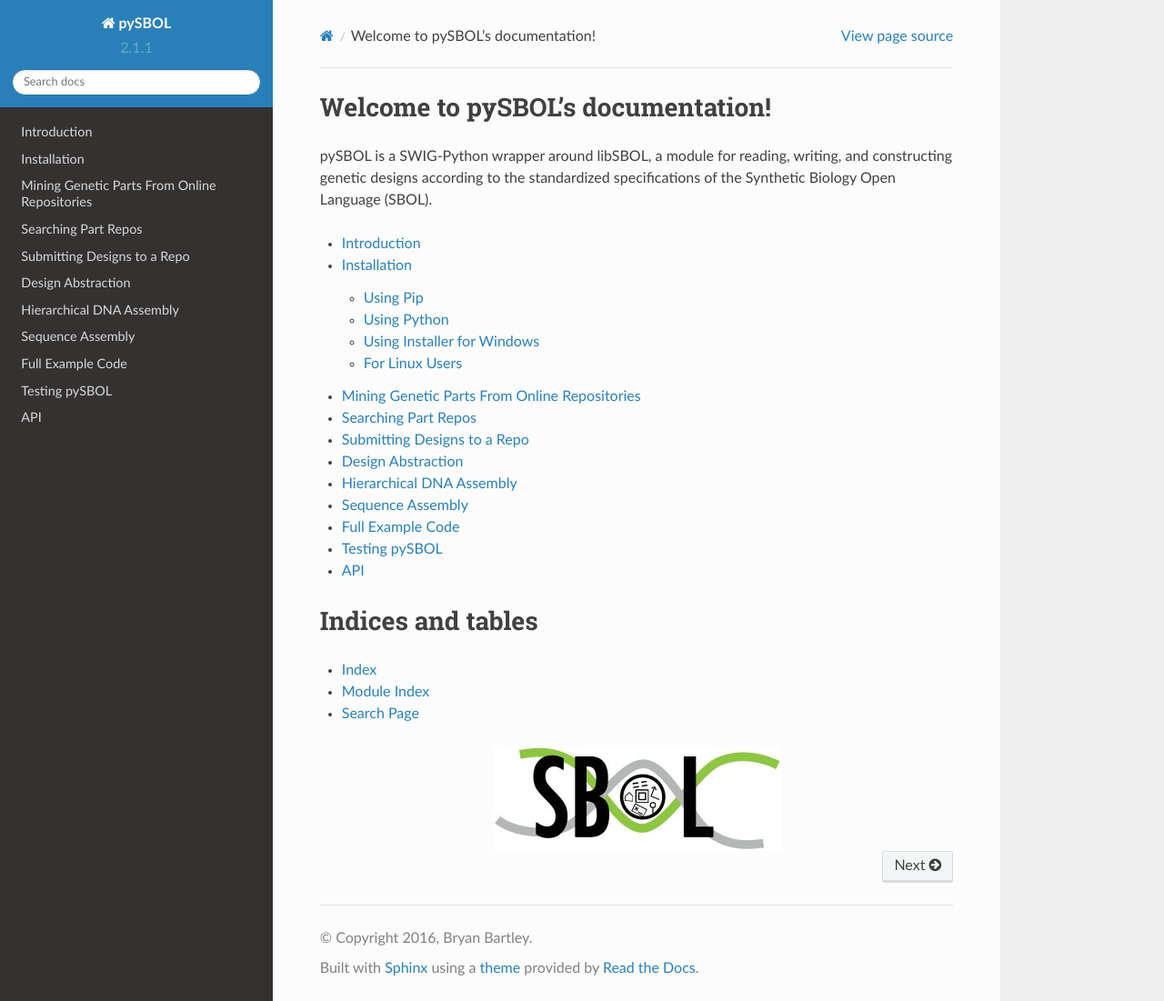
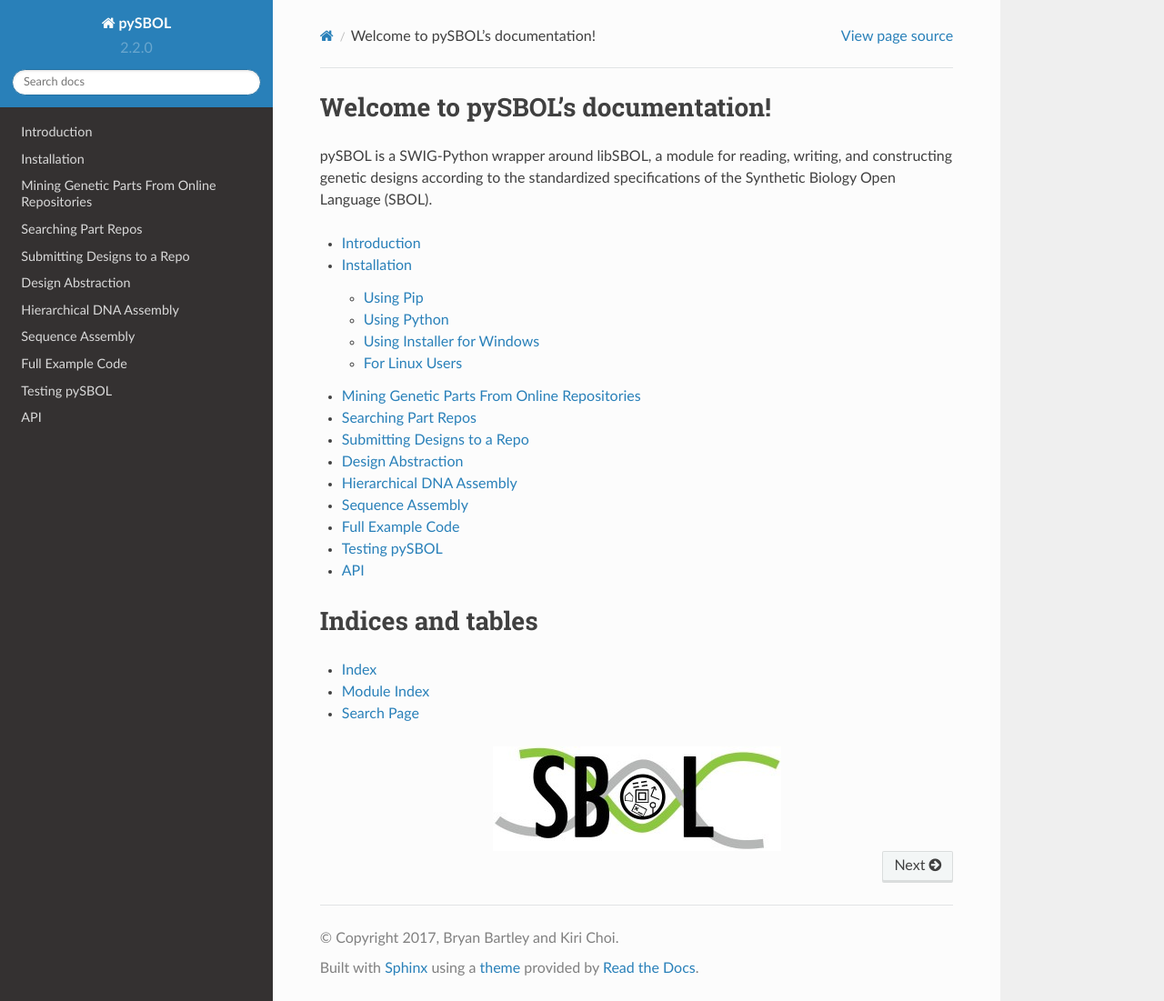
Before and after one commit to SynBioDex/pySBOL, a Sphinx documentation site: the page built from docs/index.rst, in a window 1280 px wide and 1101 px high. Shown: the whole window at 91% size. Built offline with Sphinx 7.4.7 and the Read the Docs theme 2.0.0, drawn with Linux system fonts in a browser that asks for light colours.

Commit message:
Bump Ver

```diff
--- a/docs/conf.py
+++ b/docs/conf.py
@@ -64,17 +64,17 @@
 
 # General information about the project.
 project = u'pySBOL'
-copyright = u'2016, Bryan Bartley'
-author = u'Bryan Bartley'
+copyright = u'2017, Bryan Bartley and Kiri Choi'
+author = u'Bryan Bartley and Kiri Choi'
 
 # The version info for the project you're documenting, acts as replacement for
 # |version| and |release|, also used in various other places throughout the
 # built documents.
 #
 # The short X.Y version.
-version = u'2.1.1'
+version = u'2.2.0'
 # The full version, including alpha/beta/rc tags.
-release = u'2.1.1'
+release = u'2.2.0'
 
 # The language for content autogenerated by Sphinx. Refer to documentation
 # for a list of supported languages.
--- a/docs/index.rst
+++ b/docs/index.rst
@@ -9,7 +9,7 @@
 and constructing genetic designs according to the standardized specifications of the Synthetic Biology Open Language (SBOL).
 
 .. toctree::
-   :maxdepth: 5
+   :maxdepth: 6
 
    introduction
    installation
```
Also changed, not shown: README.md (+1 -1 lines).
